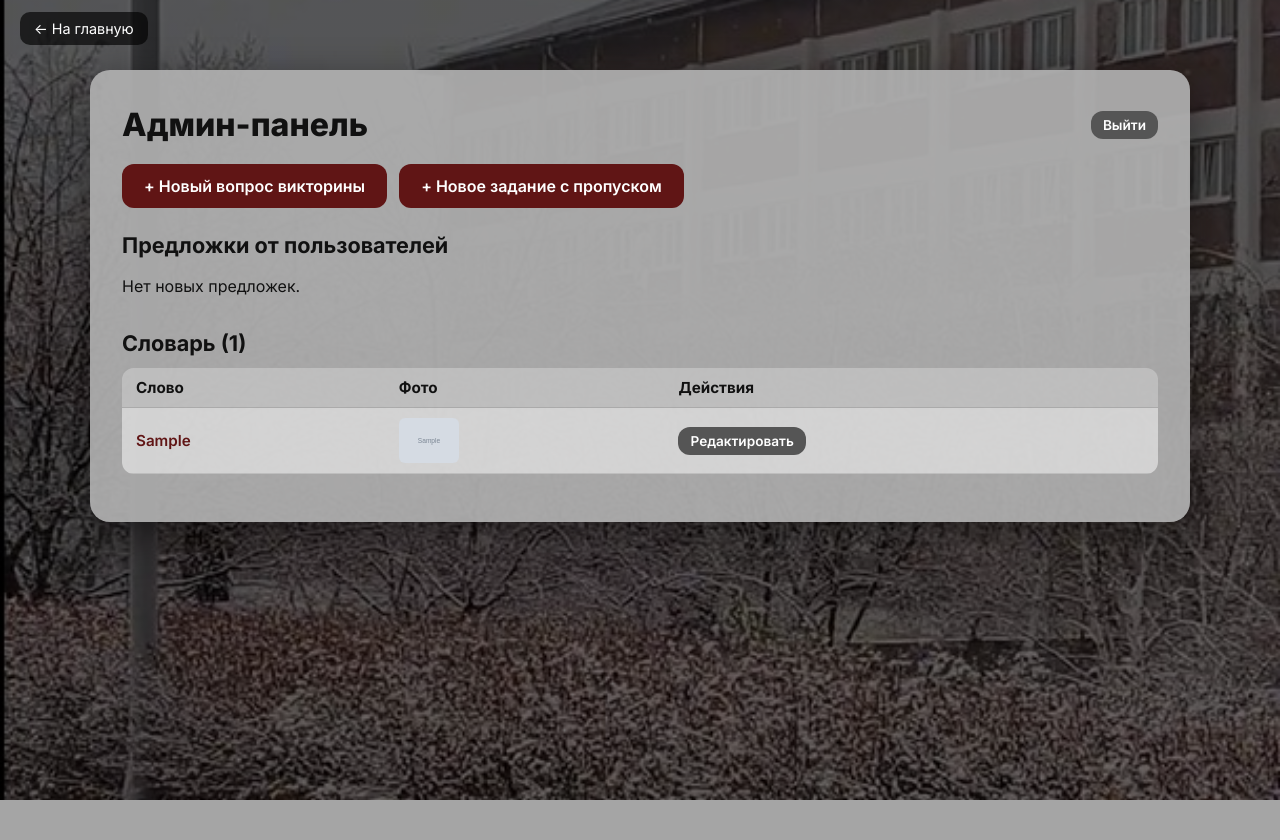
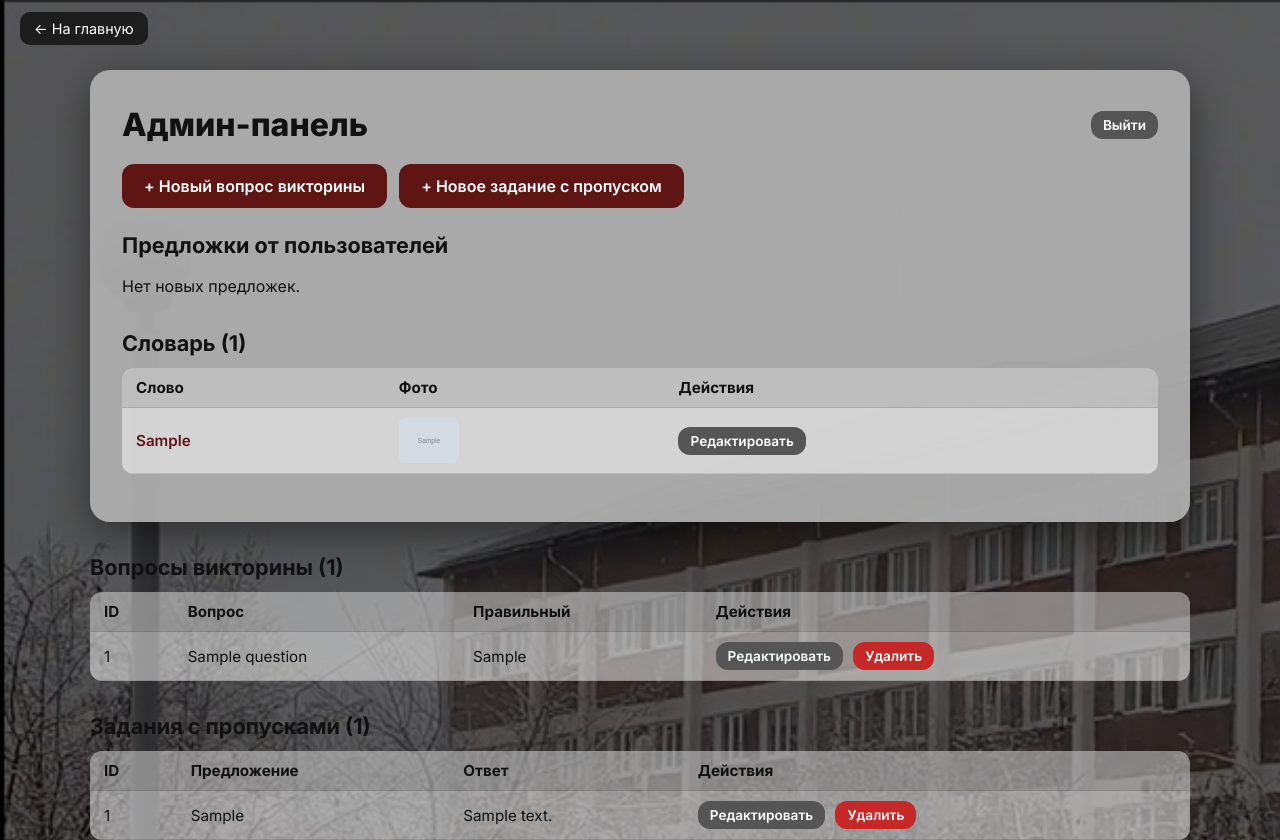
Before and after one commit to matveevak2507-wq/slang-for-parents, a Flask app: page /admin in a window 1280 px wide. Before the commit the page ends 800 px from the top, so only its background shows below. Run offline with Flask 3, Linux system fonts and the light colour scheme; the visitor is signed in with stand-in values (Sample User, id 1); tables that the repository leaves empty hold one stand-in row (values such as "Sample post"); grey boxes marked "Sample" are stand-in pictures.

Commit message:
Добавлена возможность изменять вопросы и задания

```diff
--- a/app.py
+++ b/app.py
@@ -320,8 +320,11 @@ def admin_panel():
     suggestions = Suggestion.query.filter_by(status="pending") \
         .order_by(Suggestion.created_at.desc()).all()
     words = Word.query.order_by(Word.word).all()
-    return render_template("admin_panel.html", suggestions=suggestions, words=words)
-
+    questions = QuizQuestion.query.order_by(QuizQuestion.id).all()
+    fills = FillBlankTask.query.order_by(FillBlankTask.id).all()
+    return render_template("admin_panel.html",
+                           suggestions=suggestions, words=words,
+                           questions=questions, fills=fills)
 
 @app.route("/admin/suggestion/<int:sid>/approve", methods=["POST"])
 @admin_required
@@ -447,6 +450,58 @@ def admin_new_fill():
         return redirect(url_for("admin_panel"))
     return render_template("admin_new_fill.html")
 
+@app.route("/admin/question/<int:qid>/edit", methods=["GET", "POST"])
+@admin_required
+def admin_edit_question(qid):
+    q = QuizQuestion.query.get_or_404(qid)
+    if request.method == "POST":
+        q.question = request.form["question"].strip()
+        q.option_a = request.form["option_a"].strip()
+        q.option_b = request.form["option_b"].strip()
+        q.option_c = request.form["option_c"].strip()
+        q.option_d = (request.form.get("option_d") or "").strip() or None
+        correct = request.form.getlist("correct")
+        if not correct:
+            flash("Выберите хотя бы один правильный вариант.", "error")
+            return redirect(url_for("admin_edit_question", qid=qid))
+        q.correct_options = ",".join(sorted(correct))
+        db.session.commit()
+        flash("Вопрос обновлён.", "success")
+        return redirect(url_for("admin_panel"))
+    return render_template("admin_edit_question.html", q=q)
+
+
+@app.route("/admin/question/<int:qid>/delete", methods=["POST"])
+@admin_required
+def admin_delete_question(qid):
+    q = QuizQuestion.query.get_or_404(qid)
+    db.session.delete(q)
+    db.session.commit()
+    flash("Вопрос удалён.", "success")
+    return redirect(url_for("admin_panel"))
+
+
+@app.route("/admin/fill/<int:fid>/edit", methods=["GET", "POST"])
+@admin_required
+def admin_edit_fill(fid):
+    f = FillBlankTask.query.get_or_404(fid)
+    if request.method == "POST":
+        f.sentence = request.form["sentence"].strip()
+        f.correct_answer = request.form["correct_answer"].strip()
+        db.session.commit()
+        flash("Задание обновлено.", "success")
+        return redirect(url_for("admin_panel"))
+    return render_template("admin_edit_fill.html", f=f)
+
+
+@app.route("/admin/fill/<int:fid>/delete", methods=["POST"])
+@admin_required
+def admin_delete_fill(fid):
+    f = FillBlankTask.query.get_or_404(fid)
+    db.session.delete(f)
+    db.session.commit()
+    flash("Задание удалено.", "success")
+    return redirect(url_for("admin_panel"))
 
 @app.route("/uploads/<path:filename>")
 def uploaded_file(filename):
--- a/templates/admin_panel.html
+++ b/templates/admin_panel.html
@@ -83,4 +83,57 @@
         </table>
     </div>
 </div>
+<h2 style="margin-top: 32px;">Вопросы викторины ({{ questions|length if questions else 0 }})</h2>
+<div class="admin-table-wrap">
+    <table class="admin-table">
+        <thead>
+            <tr><th>ID</th><th>Вопрос</th><th>Правильный</th><th>Действия</th></tr>
+        </thead>
+        <tbody>
+            {% for q in questions %}
+            <tr>
+                <td>{{ q.id }}</td>
+                <td>{{ q.question }}</td>
+                <td>{{ q.correct_options }}</td>
+                <td class="admin-table-actions">
+                    <a href="{{ url_for('admin_edit_question', qid=q.id) }}"
+                       class="btn btn-secondary btn-small">Редактировать</a>
+                    <form method="post" action="{{ url_for('admin_delete_question', qid=q.id) }}"
+                          style="display:inline;"
+                          onsubmit="return confirm('Удалить вопрос?');">
+                        <button type="submit" class="btn btn-danger btn-small">Удалить</button>
+                    </form>
+                </td>
+            </tr>
+            {% endfor %}
+        </tbody>
+    </table>
+</div>
+
+<h2 style="margin-top: 32px;">Задания с пропусками ({{ fills|length if fills else 0 }})</h2>
+<div class="admin-table-wrap">
+    <table class="admin-table">
+        <thead>
+            <tr><th>ID</th><th>Предложение</th><th>Ответ</th><th>Действия</th></tr>
+        </thead>
+        <tbody>
+            {% for f in fills %}
+            <tr>
+                <td>{{ f.id }}</td>
+                <td>{{ f.sentence }}</td>
+                <td>{{ f.correct_answer }}</td>
+                <td class="admin-table-actions">
+                    <a href="{{ url_for('admin_edit_fill', fid=f.id) }}"
+                       class="btn btn-secondary btn-small">Редактировать</a>
+                    <form method="post" action="{{ url_for('admin_delete_fill', fid=f.id) }}"
+                          style="display:inline;"
+                          onsubmit="return confirm('Удалить задание?');">
+                        <button type="submit" class="btn btn-danger btn-small">Удалить</button>
+                    </form>
+                </td>
+            </tr>
+            {% endfor %}
+        </tbody>
+    </table>
+</div>
 {% endblock %}
```
Also changed, not shown: templates/admin_edit_fill.html (added, +21 -0 lines), templates/admin_edit_question.html (added, +43 -0 lines).
